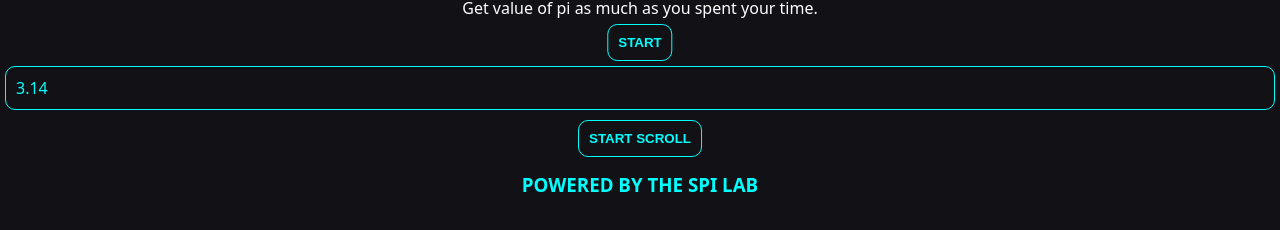
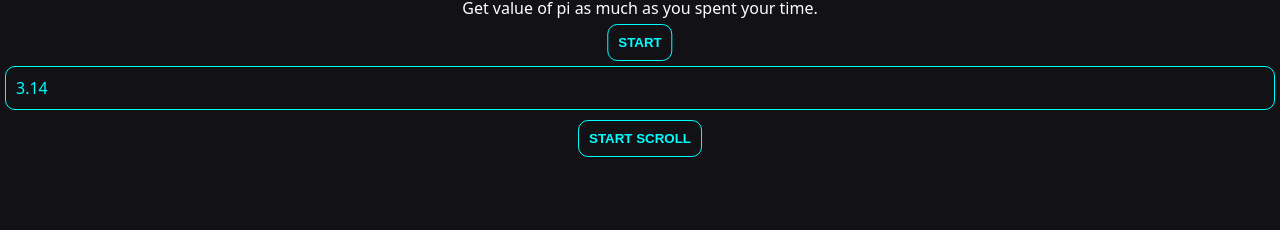
Before and after one commit to safnz/get-pi, a plain HTML site: page index.html in a window 1280 px wide. Shown: the part 72-302 px from the top of the page. Drawn offline with Linux system fonts and the light colour scheme.

Commit message:
Update index.html

```diff
--- a/index.html
+++ b/index.html
@@ -17,7 +17,7 @@
         <button class="start" id="scroll" type="submit">START SCROLL</button>
 
         <footer>
-            <h3>POWERED BY THE SPI LAB</h3>
+            <h3></h3>
         </footer>
 
         <script src="./script.js" type="application/javascript" charset="utf-8"></script>
```
